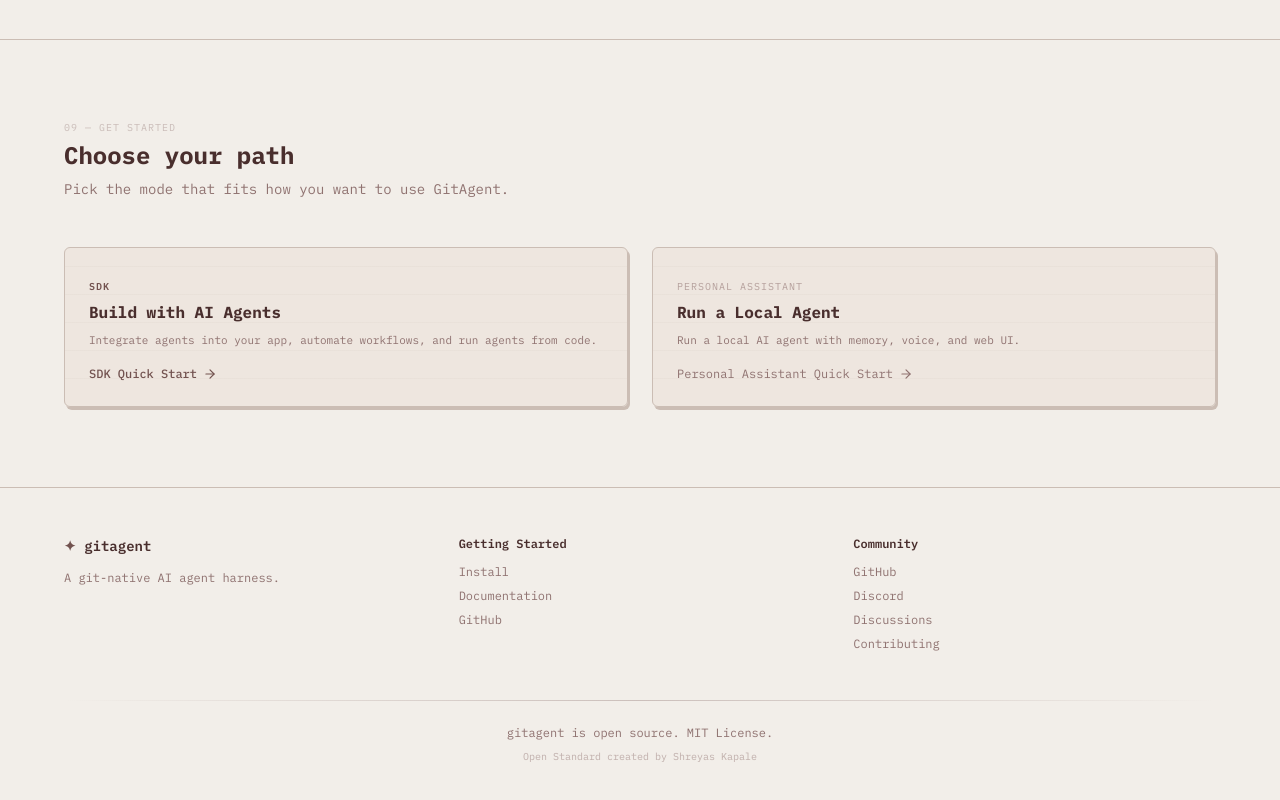
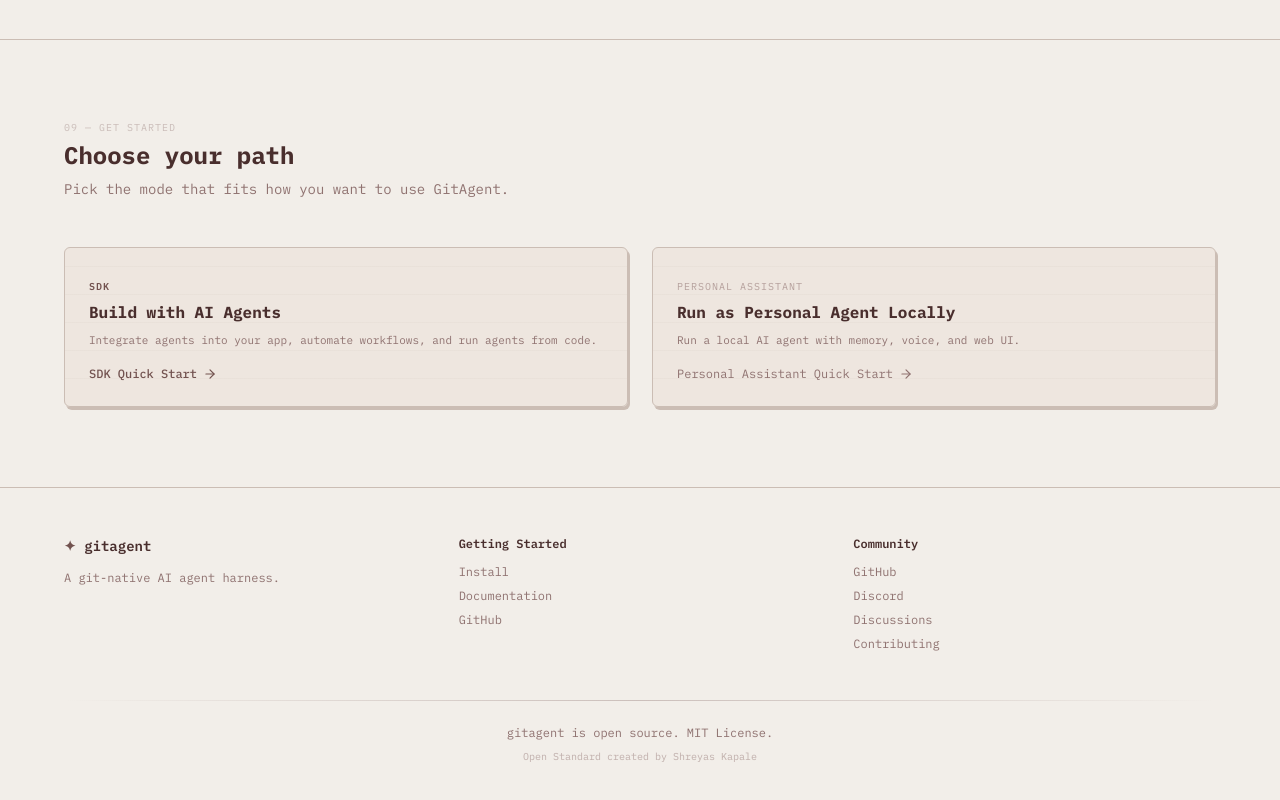
Before and after one commit to open-gitagent/landing, a React (Vite) app: page / in a window 1280 px wide. Shown: the part 11132-11932 px from the top of the page. Built offline with nearby package versions, Linux system fonts and the light colour scheme.

Commit message:
changed the phrase

```diff
--- a/src/components/gitAgent/GitAgentInstallSection.tsx
+++ b/src/components/gitAgent/GitAgentInstallSection.tsx
@@ -63,7 +63,7 @@
                 Personal Assistant
               </span>
               <h3 className="text-base font-heading font-bold text-foreground mt-1 mb-2">
-                Run a Local Agent
+                Run as Personal Agent Locally
               </h3>
               <p className="text-[11px] text-muted-foreground font-body leading-relaxed">
                 Run a local AI agent with memory, voice, and web UI.
```
